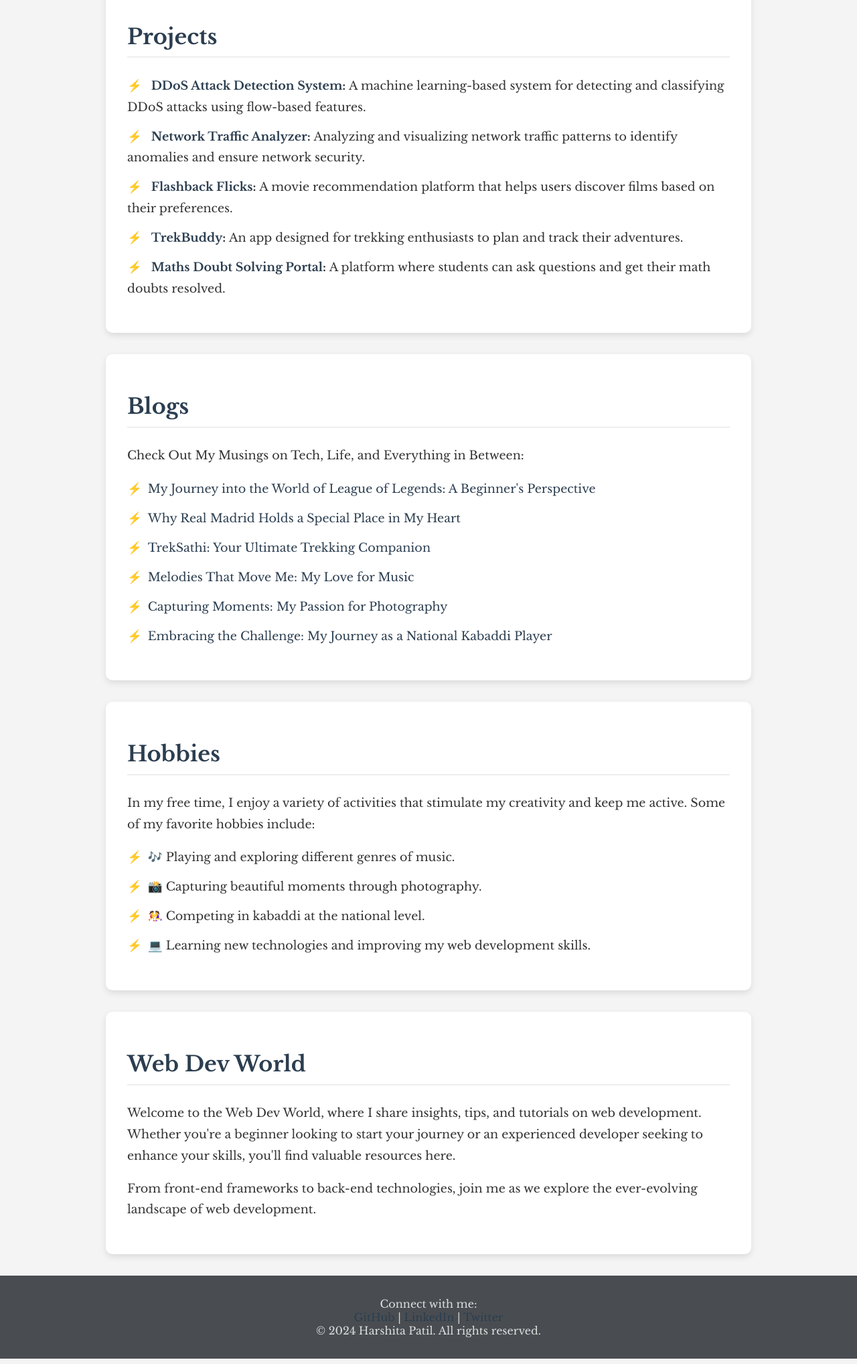
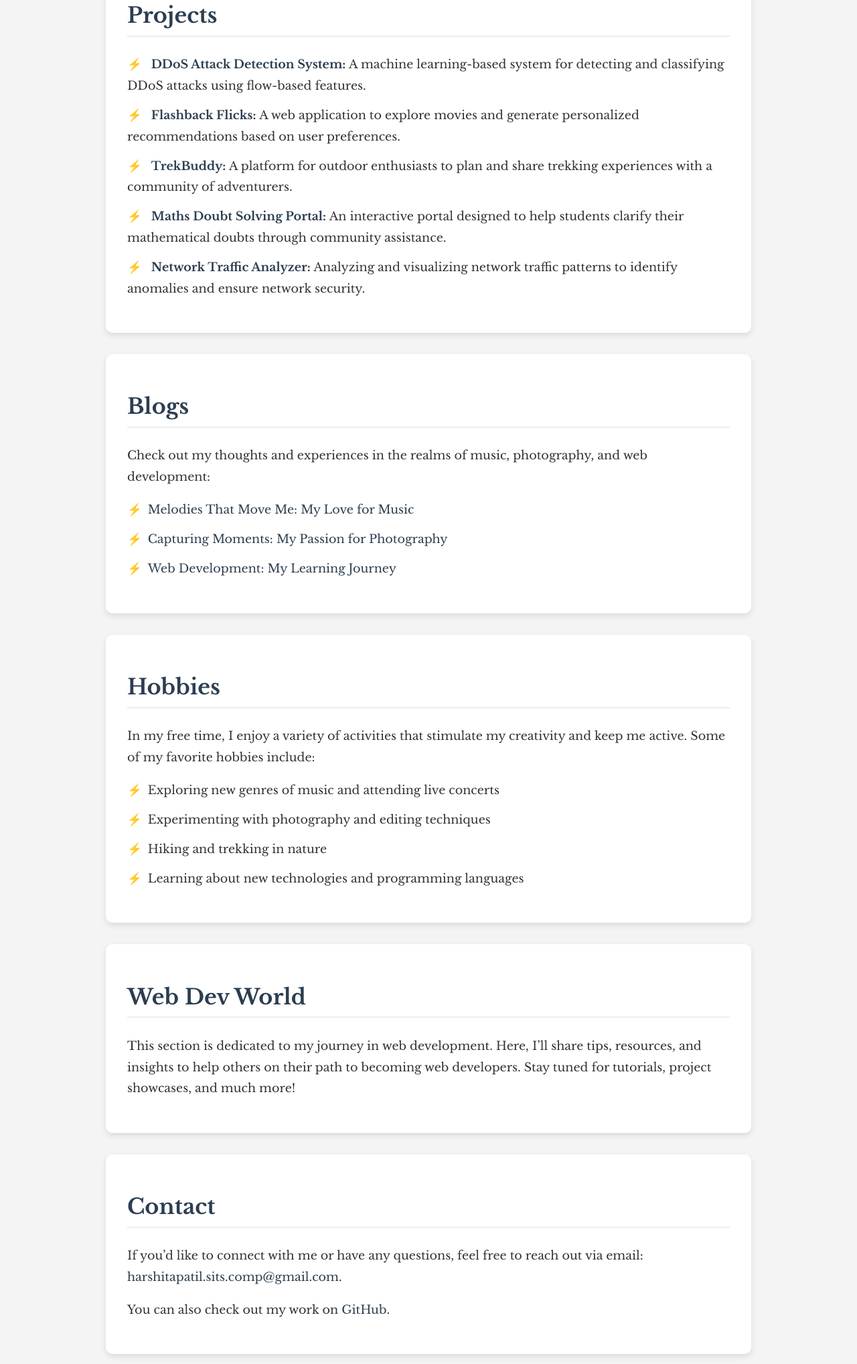
Before and after one commit to HarshitaRPatil/portfolio-website, a plain HTML site: page index.html in a window 1280 px wide. Shown: the part 723-2760 px from the top of the page at 67% size. Drawn offline with nearby package versions, Linux system fonts and the light colour scheme.

Commit message:
Update index.html

```diff
--- a/index.html
+++ b/index.html
@@ -4,7 +4,7 @@
     <meta charset="UTF-8">
     <meta name="viewport" content="width=device-width, initial-scale=1.0">
     <meta http-equiv="X-UA-Compatible" content="ie=edge">
-    <title>Harshita Patil - Brewing Ideas Like Coffee</title>
+    <title>Brewing Ideas: A Sip of My Journey</title>
     <link href="https://fonts.googleapis.com/css2?family=Libre+Baskerville:wght@400;700&display=swap" rel="stylesheet">
     <style>
         body {
@@ -155,7 +155,7 @@
 <body>
     <header style="text-align: left; padding-left: 2em;">
         <h1>Harshita Patil</h1>
-        <h2>Brewing Ideas Like Coffee</h2>
+        <h2>Brewing Ideas: A Sip of My Journey</h2>
         <p>Welcome to my world of coding, creativity, and curiosity!</p>
     </header>
 
@@ -170,7 +170,7 @@
 
     <section id="about">
         <h2>About Me</h2>
-        <p>Hello! I’m Harshita Patil, a tech enthusiast with a passion for exploring the endless possibilities of technology. I enjoy tackling complex problems and bringing innovative ideas to life. When I’m not coding, you’ll probably find me reading, blogging, or indulging in creative hobbies. As a national kabaddi player, I thrive on challenges and teamwork, both on the mat and in the tech world.</p>
+        <p>Hello! I’m Harshita Patil, a tech enthusiast with a passion for exploring the endless possibilities of technology. I enjoy tackling complex problems and bringing innovative ideas to life. When I’m not coding, you’ll probably find me reading, blogging, or indulging in creative hobbies.</p>
     </section>
 
     <section id="projects">
@@ -184,58 +184,46 @@
             </li>
             <li>
                 <strong>
-                    <a href="https://github.com/HarshitaRPatil/Network-Traffic-Analyzer" target="_blank">Network Traffic Analyzer</a>:
-                </strong>
-                Analyzing and visualizing network traffic patterns to identify anomalies and ensure network security.
-            </li>
-            <li>
-                <strong>
                     <a href="https://github.com/HarshitaRPatil/FlashbackFlicks" target="_blank">Flashback Flicks</a>:
                 </strong>
-                A movie recommendation platform that helps users discover films based on their preferences.
+                A web application to explore movies and generate personalized recommendations based on user preferences.
             </li>
             <li>
                 <strong>
                     <a href="https://github.com/HarshitaRPatil/trekbuddy" target="_blank">TrekBuddy</a>:
                 </strong>
-                An app designed for trekking enthusiasts to plan and track their adventures.
+                A platform for outdoor enthusiasts to plan and share trekking experiences with a community of adventurers.
             </li>
             <li>
                 <strong>
                     <a href="https://github.com/HarshitaRPatil/Maths-doubt-solving-portal" target="_blank">Maths Doubt Solving Portal</a>:
                 </strong>
-                A platform where students can ask questions and get their math doubts resolved.
+                An interactive portal designed to help students clarify their mathematical doubts through community assistance.
+            </li>
+            <li>
+                <strong>
+                    <a href="https://github.com/HarshitaRPatil/Network-Traffic-Analyzer" target="_blank">Network Traffic Analyzer</a>:
+                </strong>
+                Analyzing and visualizing network traffic patterns to identify anomalies and ensure network security.
             </li>
         </ul>
     </section>
 
     <section id="blogs">
         <h2>Blogs</h2>
-        <p>Check Out My Musings on Tech, Life, and Everything in Between:</p>
+        <p>Check out my thoughts and experiences in the realms of music, photography, and web development:</p>
         <ul>
-            <li><a href="javascript:void(0)" onclick="toggleContent('blog1')">My Journey into the World of League of Legends: A Beginner's Perspective</a></li>
+            <li><a href="javascript:void(0)" onclick="toggleContent('blog1')">Melodies That Move Me: My Love for Music</a></li>
             <div id="blog1" class="dynamic-content">
-                <p>Join me as I navigate the thrilling and sometimes overwhelming world of League of Legends. From learning the basics of champions and roles to the exhilarating rush of my first matches, I share my experiences as a newbie in this competitive arena. Discover the tips and tricks I've picked up along the way, along with the valuable lessons learned about teamwork, strategy, and resilience.</p>
-            </div>
-            <li><a href="javascript:void(0)" onclick="toggleContent('blog2')">Why Real Madrid Holds a Special Place in My Heart</a></li>
-            <div id="blog2" class="dynamic-content">
-                <p>As a passionate football fan, my heart lies with Real Madrid. In this post, I delve into what makes this club so special to me, exploring its rich history, iconic players, and unforgettable moments on the pitch. I’ll discuss my favorite matches, the electrifying atmosphere of the Bernabéu, and the unwavering support of the Madridista community that fuels my love for the beautiful game.</p>
-            </div>
-            <li><a href="javascript:void(0)" onclick="toggleContent('blog3')">TrekSathi: Your Ultimate Trekking Companion</a></li>
-            <div id="blog3" class="dynamic-content">
-                <p>Trekking is not just a hobby; it’s a way to connect with nature and challenge myself physically and mentally. In this entry, I introduce TrekSathi, my go-to companion for all my trekking adventures. I’ll highlight the features that make it an indispensable tool for trekkers, from planning routes to safety tips. Join me as I recount my most memorable treks and how TrekSathi has enhanced my outdoor experiences.</p>
-            </div>
-            <li><a href="javascript:void(0)" onclick="toggleContent('blog4')">Melodies That Move Me: My Love for Music</a></li>
-            <div id="blog4" class="dynamic-content">
                 <p>Music is an integral part of my life, shaping my experiences and emotions. In this blog, I explore my musical journey—from the genres that resonate with me to the artists who inspire my creativity. I’ll share playlists for different moods, my favorite concerts, and the transformative power of music in my everyday life.</p>
             </div>
-            <li><a href="javascript:void(0)" onclick="toggleContent('blog5')">Capturing Moments: My Passion for Photography</a></li>
-            <div id="blog5" class="dynamic-content">
+            <li><a href="javascript:void(0)" onclick="toggleContent('blog2')">Capturing Moments: My Passion for Photography</a></li>
+            <div id="blog2" class="dynamic-content">
                 <p>Photography allows me to freeze moments in time and tell stories through visuals. In this post, I discuss my love for photography, sharing my favorite techniques, the gear I use, and the adventures that have fueled my passion for capturing the world around me. From nature shots to candid portraits, I’ll showcase how photography helps me express my creativity and perspective.</p>
             </div>
-            <li><a href="javascript:void(0)" onclick="toggleContent('blog6')">Embracing the Challenge: My Journey as a National Kabaddi Player</a></li>
-            <div id="blog6" class="dynamic-content">
-                <p>Being a national kabaddi player has taught me the value of discipline, teamwork, and perseverance. In this blog, I share my journey in kabaddi, the challenges I've faced, and the triumphs I've celebrated on the mat. Join me as I reflect on the skills and life lessons gained through this sport and how it has shaped my character both on and off the field.</p>
+            <li><a href="javascript:void(0)" onclick="toggleContent('blog3')">Web Development: My Learning Journey</a></li>
+            <div id="blog3" class="dynamic-content">
+                <p>Learning web development has been an exciting adventure filled with challenges and rewards. In this blog, I share the resources and tools that have helped me grow my skills, from mastering HTML and CSS to diving into JavaScript frameworks. Join me as I document my progress and the projects I’ve built along the way!</p>
             </div>
         </ul>
     </section>
@@ -244,26 +232,25 @@
         <h2>Hobbies</h2>
         <p>In my free time, I enjoy a variety of activities that stimulate my creativity and keep me active. Some of my favorite hobbies include:</p>
         <ul>
-            <li>🎶 Playing and exploring different genres of music.</li>
-            <li>📸 Capturing beautiful moments through photography.</li>
-            <li>🤼‍♀️ Competing in kabaddi at the national level.</li>
-            <li>💻 Learning new technologies and improving my web development skills.</li>
+            <li>Exploring new genres of music and attending live concerts</li>
+            <li>Experimenting with photography and editing techniques</li>
+            <li>Hiking and trekking in nature</li>
+            <li>Learning about new technologies and programming languages</li>
         </ul>
     </section>
 
     <section id="web-dev-world">
         <h2>Web Dev World</h2>
-        <p>Welcome to the Web Dev World, where I share insights, tips, and tutorials on web development. Whether you're a beginner looking to start your journey or an experienced developer seeking to enhance your skills, you'll find valuable resources here.</p>
-        <p>From front-end frameworks to back-end technologies, join me as we explore the ever-evolving landscape of web development.</p>
+        <p>This section is dedicated to my journey in web development. Here, I’ll share tips, resources, and insights to help others on their path to becoming web developers. Stay tuned for tutorials, project showcases, and much more!</p>
+    </section>
+
+    <section id="contact">
+        <h2>Contact</h2>
+        <p>If you’d like to connect with me or have any questions, feel free to reach out via email: <a href="mailto:harshitapatil.sits.comp@gmail.com">harshitapatil.sits.comp@gmail.com</a>.</p>
+        <p>You can also check out my work on <a href="https://github.com/HarshitaRPatil" target="_blank">GitHub</a>.</p>
     </section>
 
     <footer>
-        <p>Connect with me:</p>
-        <p>
-            <a href="https://github.com/HarshitaRPatil" target="_blank">GitHub</a> |
-            <a href="https://www.linkedin.com/in/harshita-patil-2ba137257?utm_source=share&utm_campaign=share_via&utm_content=profile&utm_medium=android_app" target="_blank">LinkedIn</a> |
-            <a href="https://x.com/_Harshita_26?t=JzACDsjZ6DmOAU3N2uaz1Q&s=09" target="_blank">Twitter</a>
-        </p>
         <p>&copy; 2024 Harshita Patil. All rights reserved.</p>
     </footer>
 </body>
```
